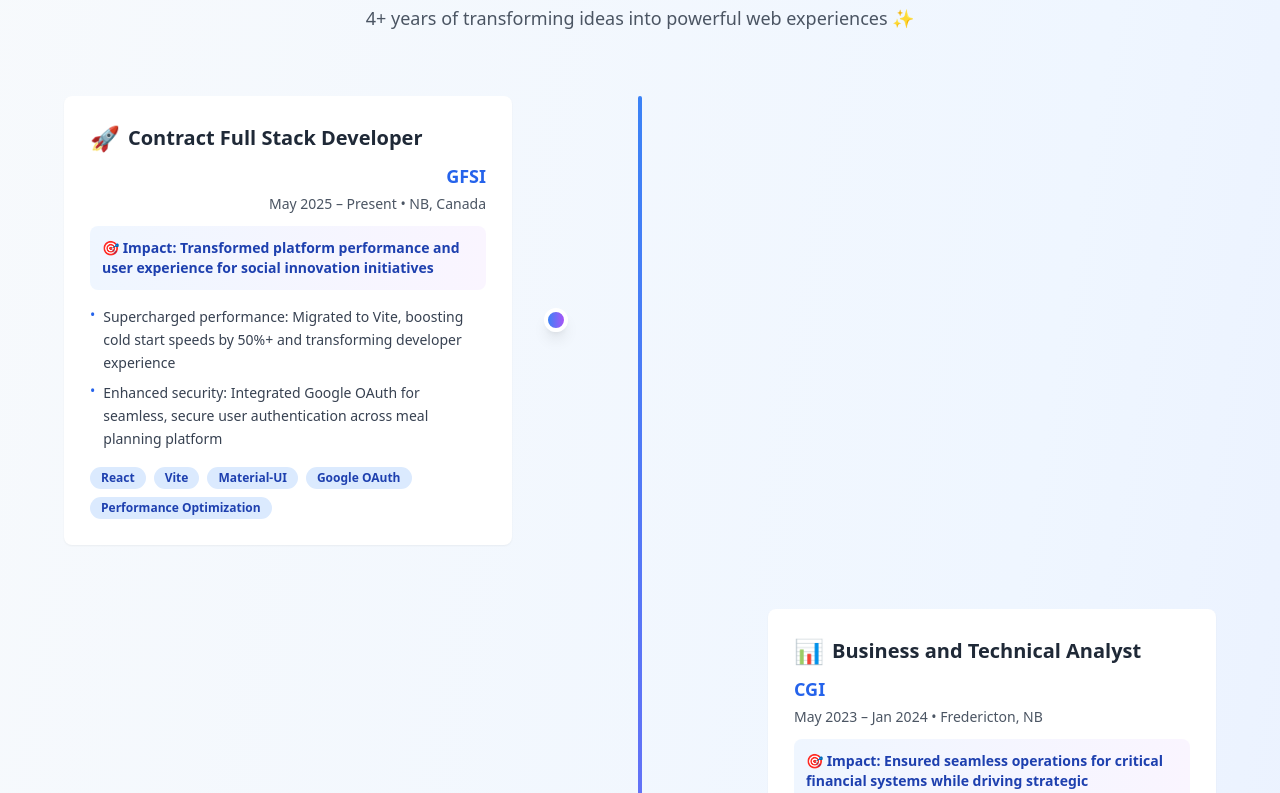
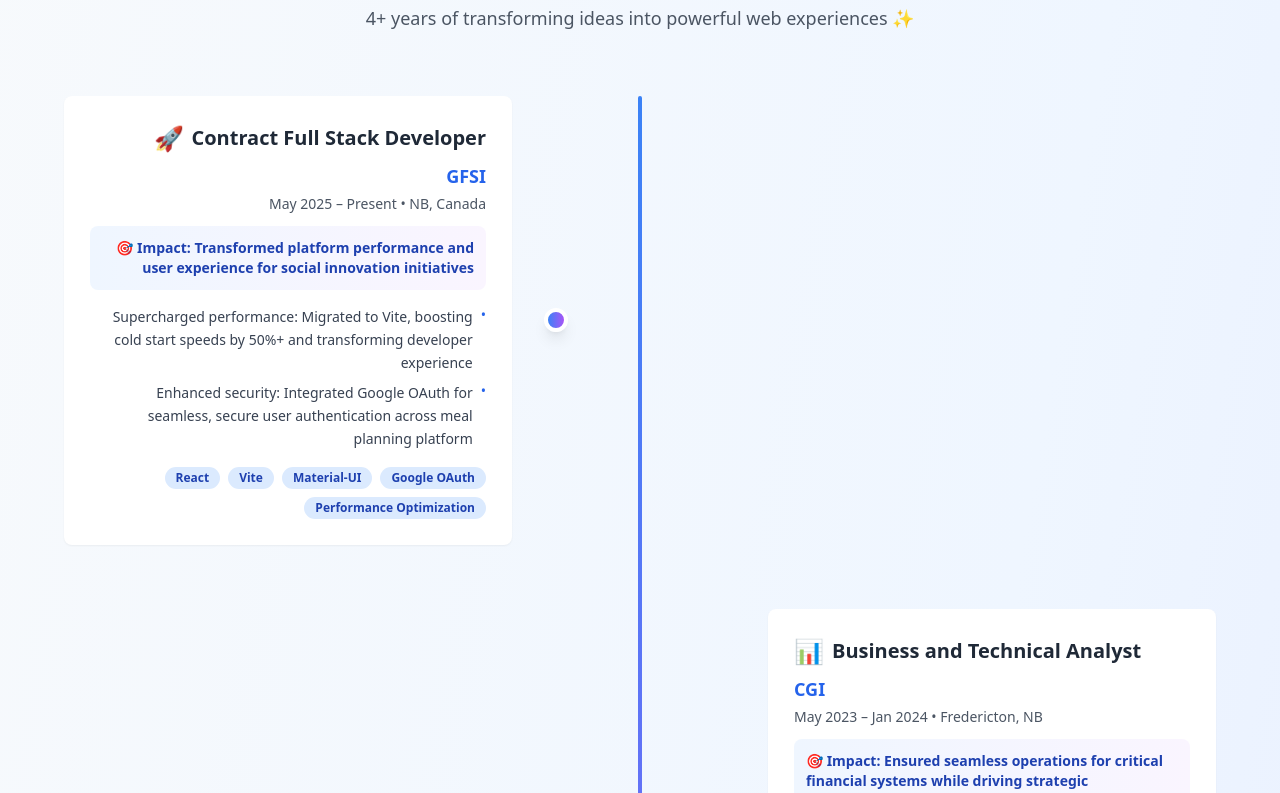
Before and after one commit to dasarisaichandana/saichandanadasari-portfolio, a React (Vite) app: page / in a window 1280 px wide. Shown: the part 1020-1813 px from the top of the page. Built offline with nearby package versions, Linux system fonts and the light colour scheme.

Commit message:
Fix: Timeline card alignment
Ensure consistent left-side alignment for all work experience cards in the timeline section.

```diff
--- a/src/components/TimelineSection.tsx
+++ b/src/components/TimelineSection.tsx
@@ -1,4 +1,3 @@
-
 import React from 'react';
 import { Card, CardContent } from '@/components/ui/card';
 import { Badge } from '@/components/ui/badge';
@@ -87,7 +86,7 @@ const TimelineSection = () => {
                 <Card className="group hover:shadow-2xl hover:scale-105 transition-all duration-300 border-2 border-transparent hover:border-blue-300">
                   <CardContent className="p-6">
                     <div className={`mb-3 ${index % 2 === 0 ? 'text-right' : 'text-left'}`}>
-                      <div className="flex items-center gap-2 mb-2 justify-start">
+                      <div className={`flex items-center gap-2 mb-2 ${index % 2 === 0 ? 'justify-end' : 'justify-start'}`}>
                         <span className="text-2xl">{exp.emoji}</span>
                         <h3 className="text-xl font-bold text-gray-800 dark:text-white">{exp.role}</h3>
                       </div>
@@ -95,7 +94,7 @@ const TimelineSection = () => {
                       <p className="text-sm text-gray-600 dark:text-gray-400">{exp.period} • {exp.location}</p>
                     </div>
 
-                    <div className="bg-gradient-to-r from-blue-50 to-purple-50 dark:from-blue-900/30 dark:to-purple-900/30 p-3 rounded-lg mb-4">
+                    <div className={`bg-gradient-to-r from-blue-50 to-purple-50 dark:from-blue-900/30 dark:to-purple-900/30 p-3 rounded-lg mb-4 ${index % 2 === 0 ? 'text-right' : 'text-left'}`}>
                       <p className="text-sm font-semibold text-blue-800 dark:text-blue-300">
                         🎯 Impact: {exp.impact}
                       </p>
@@ -103,14 +102,14 @@ const TimelineSection = () => {
 
                     <div className="space-y-2 mb-4">
                       {exp.achievements.slice(0, 2).map((achievement, idx) => (
-                        <div key={idx} className="flex items-start gap-2">
+                        <div key={idx} className={`flex items-start gap-2 ${index % 2 === 0 ? 'flex-row-reverse text-right' : 'flex-row'}`}>
                           <span className="text-blue-600 text-sm mt-0.5 leading-none flex-shrink-0">•</span>
                           <p className="text-sm text-gray-700 dark:text-gray-300 leading-relaxed">{achievement}</p>
                         </div>
                       ))}
                     </div>
 
-                    <div className="flex flex-wrap gap-2 justify-start">
+                    <div className={`flex flex-wrap gap-2 ${index % 2 === 0 ? 'justify-end' : 'justify-start'}`}>
                       {exp.skills.map((skill, skillIdx) => (
                         <Badge key={skillIdx} variant="secondary" className="text-xs bg-blue-100 text-blue-800 hover:bg-blue-200">
                           {skill}
```
